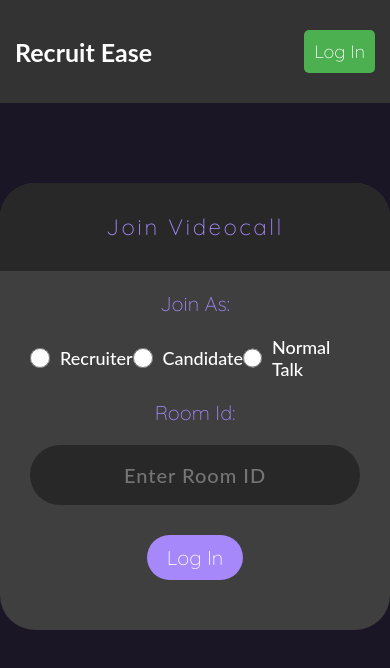
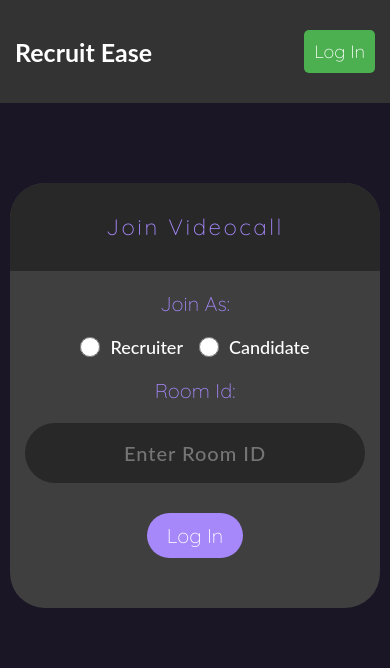
Before and after one commit to gracefullcoder/Recruit-Ease, a React (Vite) app in the folder client/: page / in a window 390 px wide. Shown: the top 668 px of the page. Built offline with nearby package versions, Linux system fonts and the light colour scheme; no server answers.

Commit message:
Made homepage responsive

```diff
--- a/client/src/components/JoinRoom.jsx
+++ b/client/src/components/JoinRoom.jsx
@@ -67,10 +67,10 @@ function JoinRoom() {
                             <input type="radio" name="joinAs" value="candidate" onChange={handleInputChange} />
                             Candidate
                         </label>
-                        <label>
+                        {/* <label>
                             <input type="radio" name="joinAs" value="normal" onChange={handleInputChange} />
                             Normal Talk
-                        </label>
+                        </label> */}
                     </div>
 
                     <h1 className='headline-4'>Room Id:</h1>
--- a/client/src/sass/section/_JoinRoom.scss
+++ b/client/src/sass/section/_JoinRoom.scss
@@ -3,6 +3,7 @@
     display: grid;
     place-items: center;
     margin: 7rem 0;
+    padding-inline: 1rem;
 
     .join-form {
         margin: 1rem;
@@ -47,7 +48,8 @@
             .radio-group {
                 width: 100%;
                 display: flex;
-                justify-content: space-around;
+                justify-content: center;
+                gap: 1.6rem;
                 align-items: center;
 
                 label {
@@ -89,3 +91,10 @@
     place-items: center;
     font-size: 2rem;
 }
+
+
+@media(max-width:400px){
+    .join-room .join-form .form-input{
+        padding :2rem 1.5rem 4rem 1.5rem;
+    }
+}
```
